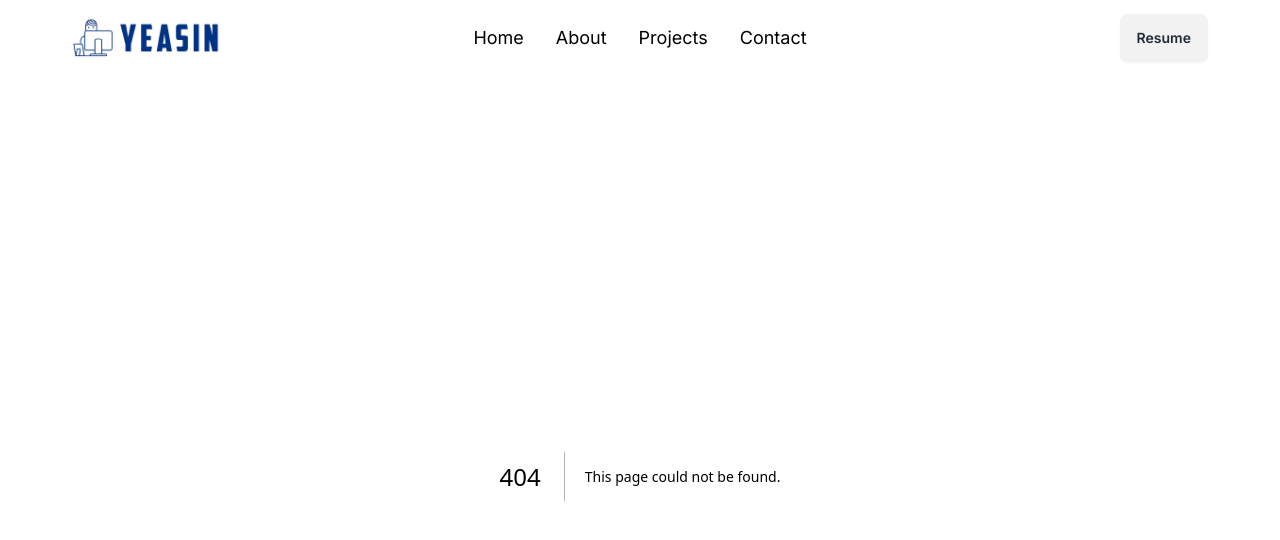
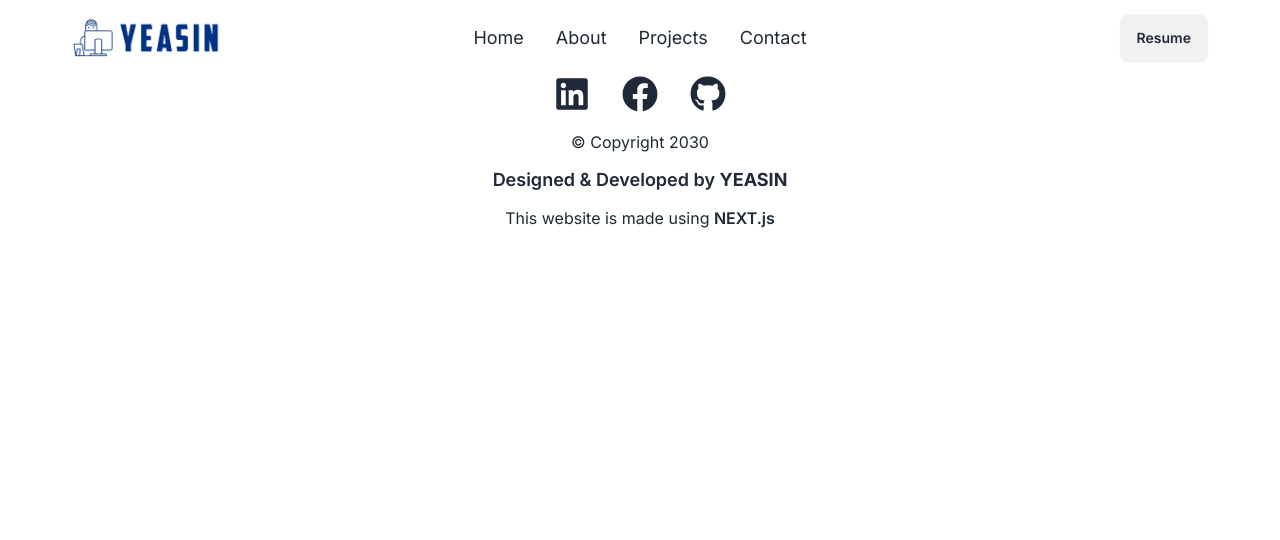
Before and after one commit to yeasinbinali/yeasin-portfolio, a Next.js app: page /resume in a window 1280 px wide. Before the commit this address had no page. Shown: the top 540 px of the page. Built offline with nearby package versions, Linux system fonts and the light colour scheme.

Commit message:
footer added

```diff
--- a/src/app/layout.js
+++ b/src/app/layout.js
@@ -1,6 +1,7 @@
 import { Inter } from "next/font/google";
 import "./globals.css";
 import Navbar from "@/components/Navbar/Navbar";
+import Footer from "@/components/Footer/Footer";
 
 const inter = Inter({ subsets: ["latin"] });
 
@@ -17,6 +18,7 @@ export default function RootLayout({ children }) {
         <div>
           {children}
         </div>
+        <Footer></Footer>
       </body>
     </html>
   );
--- /dev/null
+++ b/src/app/resume/page.jsx
@@ -0,0 +1,11 @@
+import React from 'react';
+
+const resume = () => {
+    return (
+        <div>
+
+        </div>
+    );
+};
+
+export default resume;
--- /dev/null
+++ b/src/components/Footer/Footer.jsx
@@ -0,0 +1,16 @@
+import React from 'react';
+import SocialLinks from '../SocialLinks/SocialLinks';
+import Link from 'next/link';
+
+const Footer = () => {
+    return (
+        <div className='text-center mb-20'>
+            <SocialLinks></SocialLinks>
+            <p className='my-3'>© Copyright 2030</p>
+            <p className='font-semibold text-lg'><Link href={"https://github.com/yeasinbinali"}>Designed & Developed by <span className='font-bold'>YEASIN</span></Link></p>
+            <p className='mt-3'>This website is made using <span className='font-semibold'>NEXT.js</span></p>
+        </div>
+    );
+};
+
+export default Footer;
--- a/src/components/Projects/Projects.jsx
+++ b/src/components/Projects/Projects.jsx
@@ -3,7 +3,6 @@ import HeaderName from '../HeaderName/HeaderName';
 import axios from 'axios';
 import Project from '../Project/Project';
 import Button from '../Button/Button';
-import Link from 'next/link';
 import { useRouter } from 'next/navigation';
 
 const Projects = () => {
--- /dev/null
+++ b/src/components/SocialLinks/SocialLinks.jsx
@@ -0,0 +1,27 @@
+import Link from 'next/link';
+import React from 'react';
+import { FaFacebook, FaGithub, FaLinkedin } from 'react-icons/fa';
+
+const SocialLinks = () => {
+    return (
+        <div className='flex items-center justify-center'>
+            <Link href="https://www.linkedin.com/in/mohammed-yeasin-dev" passHref>
+                <div className="tooltip" data-tip="LinkedIn">
+                    <FaLinkedin className='text-4xl'></FaLinkedin>
+                </div>
+            </Link>
+            <Link href="https://www.facebook.com/mohammedyeasin0" passHref>
+                <div className="tooltip px-8" data-tip="Facebook">
+                    <FaFacebook className='text-4xl'></FaFacebook>
+                </div>
+            </Link>
+            <Link href="https://github.com/yeasinbinali" passHref>
+                <div className="tooltip" data-tip="Github">
+                    <FaGithub className='text-4xl'></FaGithub>
+                </div>
+            </Link>
+        </div>
+    );
+};
+
+export default SocialLinks;
--- a/src/components/WelcomeHeader/WelcomeHeader.jsx
+++ b/src/components/WelcomeHeader/WelcomeHeader.jsx
@@ -2,10 +2,9 @@
 
 import React from 'react';
 import { Typewriter } from 'react-simple-typewriter';
-import { FaFacebook, FaGithub, FaLinkedin } from "react-icons/fa";
 import Button from '../Button/Button';
-import Link from 'next/link';
 import { useRouter } from 'next/navigation';
+import SocialLinks from '../SocialLinks/SocialLinks';
 
 const WelcomeHeader = () => {
     const router = useRouter();
@@ -29,26 +28,10 @@ const WelcomeHeader = () => {
                     delaySpeed={2000}
                 />
             </h3>
-            <p className='text-justify mt-8 w-1/2 mx-auto text-lg'>
+            <p className='text-justify mt-8 w-1/2 mx-auto text-lg mb-8'>
                 I'm <span className='font-semibold'>Mohammed Yeasin</span>, a dedicated web developer with a passion for crafting exceptional digital experiences. Currently, my focus is on mastering React Redux for creating sophisticated websites and delving into React Native for developing innovative mobile applications.
             </p>
-            <div className='flex items-center justify-center mt-8'>
-                <Link href="https://www.linkedin.com/in/mohammed-yeasin-dev" passHref>
-                    <div className="tooltip" data-tip="LinkedIn">
-                        <FaLinkedin className='text-4xl'></FaLinkedin>
-                    </div>
-                </Link>
-                <Link href="https://www.facebook.com/mohammedyeasin0" passHref>
-                    <div className="tooltip px-8" data-tip="Facebook">
-                        <FaFacebook className='text-4xl'></FaFacebook>
-                    </div>
-                </Link>
-                <Link href="https://github.com/yeasinbinali" passHref>
-                    <div className="tooltip" data-tip="Github">
-                        <FaGithub className='text-4xl'></FaGithub>
-                    </div>
-                </Link>
-            </div>
+            <SocialLinks></SocialLinks>
             <div onClick={handleSendMail} className='mt-8'>
                 <Button name="SEND ME A MAIL"></Button>
             </div>
```
